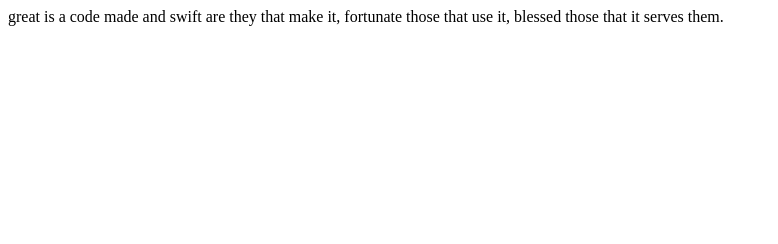
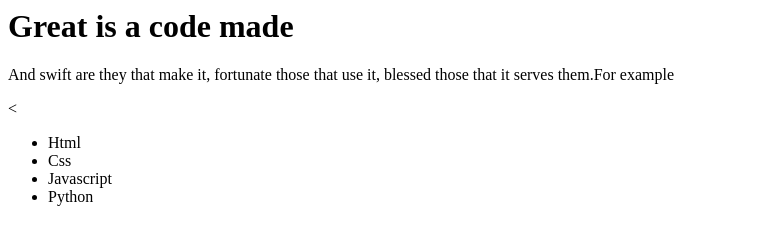
Before and after one commit to bristones/first-code, a plain HTML site: page index.html in a window 1280 px wide. Shown: the whole page, without its empty margins (0-778 px from the left). Drawn offline with Linux system fonts and the light colour scheme.

Commit message:
adding blessings to the code

```diff
--- a/index.html
+++ b/index.html
@@ -1,3 +1,9 @@
-great is a code made
+<h1>Great is a code made</h1>
 
-and swift are they that make it, fortunate those that use it, blessed those that it serves them.
+<p>And swift are they that make it, fortunate those that use it, blessed those that it serves them.For example</p>
+<<ul>
+<li>Html</li>
+<li>Css</li>
+<li>Javascript</li>
+<li>Python</li>
+</ul>
```
